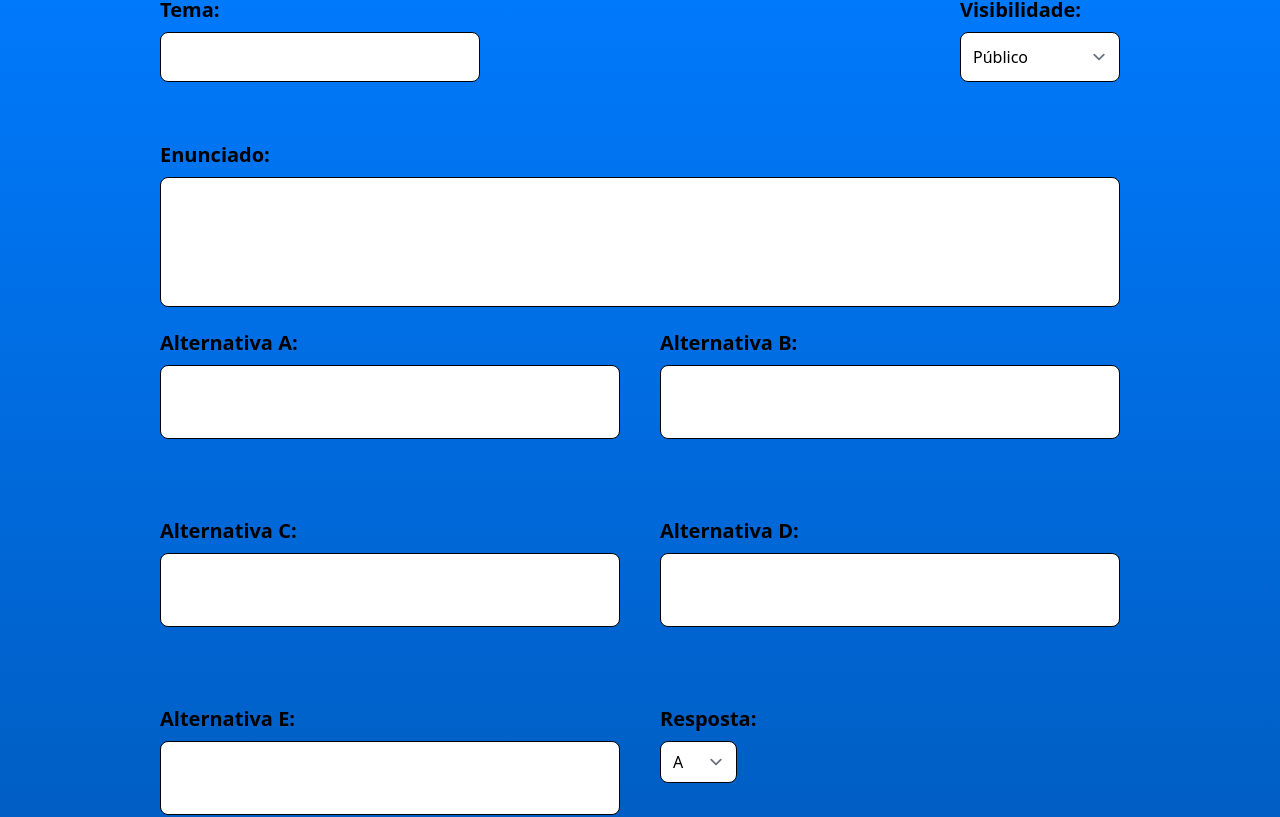
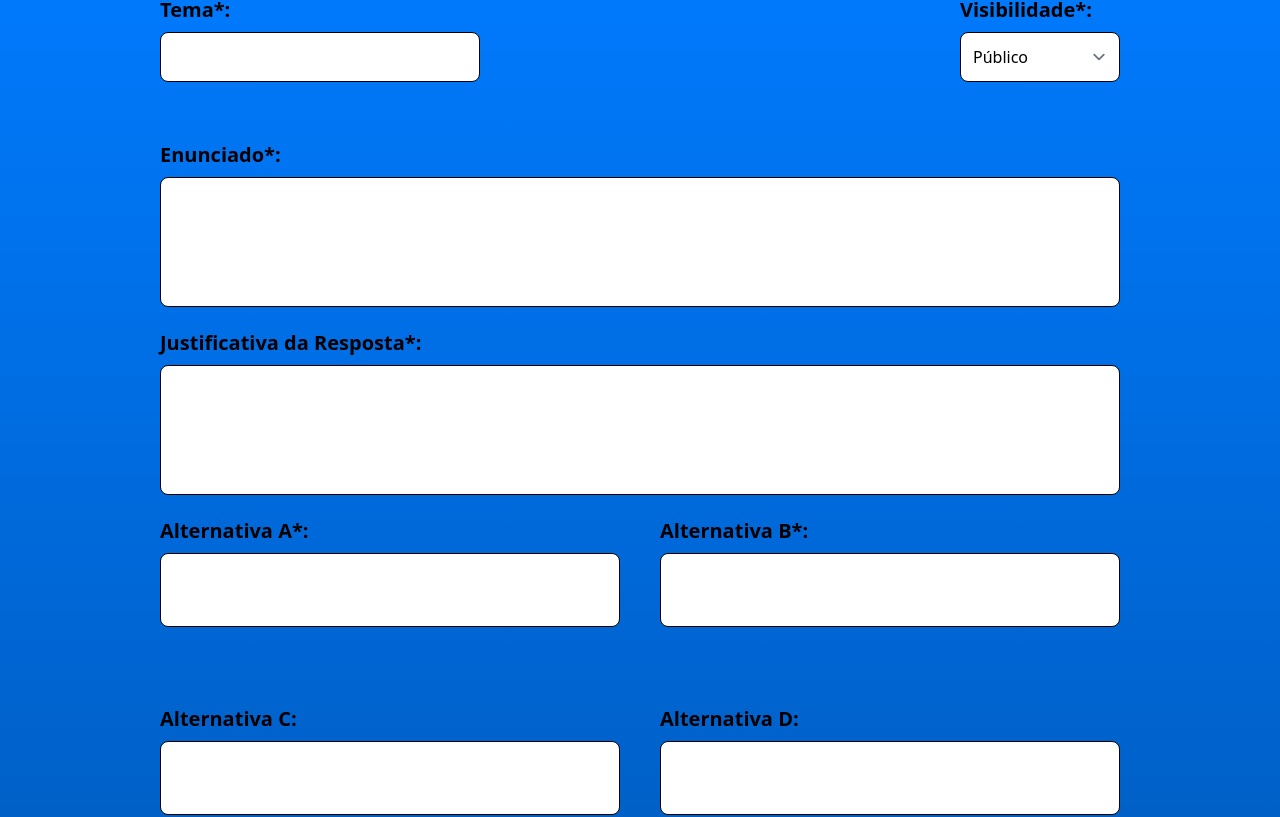
Before and after one commit to edu-doc/Brainless, a React (Vite) app: page /cadastrar-questao in a window 1280 px wide. Shown: the part 175-992 px from the top of the page. Built offline with nearby package versions, Linux system fonts and the light colour scheme.

Commit message:
alternativas opcionais, resposta dinamica e caixa de justificativa

```diff
--- a/src/routes/cadastrar-questao.tsx
+++ b/src/routes/cadastrar-questao.tsx
@@ -8,13 +8,14 @@ const CadastrarQuestao = () => {
 
     const [ temas, setTema ] = useState("");
     const [ enunciado, setEnunciado ] = useState("");
+    const [ justificativa, setJustificativa ] = useState("");
     const [ alternativaA, setAltA ] = useState("");
     const [ alternativaB, setAltB ] = useState("");
     const [ alternativaC, setAltC] = useState("");
     const [ alternativaD, setAltD] = useState("");
     const [ alternativaE, setAltE] = useState("");
     const [ isPublica, setIsPublica] = useState("true");
-    const [ resposta, setResposta ] = useState("");
+    const [ resposta, setResposta ] = useState("A");
 
     const [isEditing, setIsEditing] = useState(false);
 
@@ -41,6 +42,7 @@ const CadastrarQuestao = () => {
               setAltE(res.data.alternativas[4]);
               setIsPublica(res.data.isPublica);
               setResposta(res.data.resposta);
+              setJustificativa(res.data.justificativa);
               // e assim por diante para outros campos
             } catch (error) {
               setMessage("Erro ao conectar com o servidor. Tente novamente mais tarde.");
@@ -70,9 +72,9 @@ const CadastrarQuestao = () => {
         let res;
 
         if(isEditing){
-          res = await api.put('questao' , { id: params.id ,alternativas, enunciado , resposta , tema, isPublica });
+          res = await api.put('questao' , { id: params.id ,alternativas, enunciado, justificativa, resposta , tema, isPublica });
         } else {
-          res = await api.post('questao' , { alternativas, enunciado , resposta , tema, isPublica });
+          res = await api.post('questao' , { alternativas, enunciado, justificativa, resposta, tema, isPublica });
         }
 
         if (res.status === 201) {
@@ -105,7 +107,7 @@ const CadastrarQuestao = () => {
               <div className="flex grid-cols-2 row-span-1 gap-4 justify-between items-center">
                 <div className='w-2/6'>
                   <label className="block text-black text-xl mb-2 font-bold" htmlFor="tema">
-                    Tema:
+                    Tema*:
                   </label>
                   <input
                     type="text"
@@ -119,7 +121,7 @@ const CadastrarQuestao = () => {
                 </div>
                 <div className='w-1/6'>
                     <label className="block text-black text-xl font-bold mb-2" htmlFor="isPublica">
-                      Visibilidade:
+                      Visibilidade*:
                     </label>
                     <select
                       id="isPublica"
@@ -138,7 +140,7 @@ const CadastrarQuestao = () => {
               {/* Enunciado */}
               <div className="row-span-1">
                 <label className="block text-black text-xl font-bold mb-2" htmlFor="enunciado">
-                  Enunciado:
+                  Enunciado*:
                 </label>
                 <textarea
                   id="enunciado"
@@ -150,12 +152,26 @@ const CadastrarQuestao = () => {
                   required
                 />
               </div>
+              <div className="row-span-1">
+                <label className="block text-black text-xl font-bold mb-2" htmlFor="enunciado">
+                  Justificativa da Resposta*:
+                </label>
+                <textarea
+                  id="justificativa"
+                  name="justificativa"
+                  rows={4}
+                  className="w-full p-4 border border-black rounded-lg focus:outline-none focus:ring-2 focus:ring-blue-500 resize-none"
+                  value={justificativa}
+                  onChange={e => setJustificativa(e.target.value)}
+                  required
+                />
+              </div>
 
               {/* Alternativa A e B */}
               <div className="grid grid-cols-2 gap-10 row-span-1">
                 <div>
                   <label className="block text-black text-xl font-bold mb-2" htmlFor="altA">
-                    Alternativa A:
+                    Alternativa A*:
                   </label>
                   <textarea
                     id="altA"
@@ -168,7 +184,7 @@ const CadastrarQuestao = () => {
                 </div>
                 <div>
                   <label className="block text-black text-xl font-bold mb-2" htmlFor="altB">
-                    Alternativa B:
+                    Alternativa B*:
                   </label>
                   <textarea
                     id="altB"
@@ -193,7 +209,7 @@ const CadastrarQuestao = () => {
                     className="w-full p-3 border border-black rounded-lg focus:outline-none focus:ring-2 focus:ring-blue-500 resize-none"
                     value={alternativaC}
                     onChange={e => setAltC(e.target.value)}
-                    required
+
                   />
                 </div>
                 <div>
@@ -206,7 +222,7 @@ const CadastrarQuestao = () => {
                     className="w-full p-3 border border-black rounded-lg focus:outline-none focus:ring-2 focus:ring-blue-500 resize-none"
                     value={alternativaD}
                     onChange={e => setAltD(e.target.value)}
-                    required
+
                   />
                 </div>
               </div>
@@ -228,7 +244,7 @@ const CadastrarQuestao = () => {
 
                 <div className='w-1/2'>
                   <label className="block text-black text-xl font-bold mb-2" htmlFor="resposta">
-                    Resposta:
+                    Resposta*:
                   </label>
                   <select
                     id="resposta"
@@ -238,11 +254,11 @@ const CadastrarQuestao = () => {
                     onChange={e => setResposta(e.target.value)}
                     required
                     >
-                      <option value="A">A</option>
-                      <option value="B">B</option>
-                      <option value="C">C</option>
-                      <option value="D">D</option>
-                      <option value="E">E</option>
+                      {alternativaA && <option value="A">A</option>}
+                      {alternativaB && <option value="B">B</option>}
+                      {alternativaC && <option value="C">C</option>}
+                      {alternativaD && <option value="D">D</option>}
+                      {alternativaE && <option value="E">E</option>}
                   </select>
                 </div>
               </div>
```
